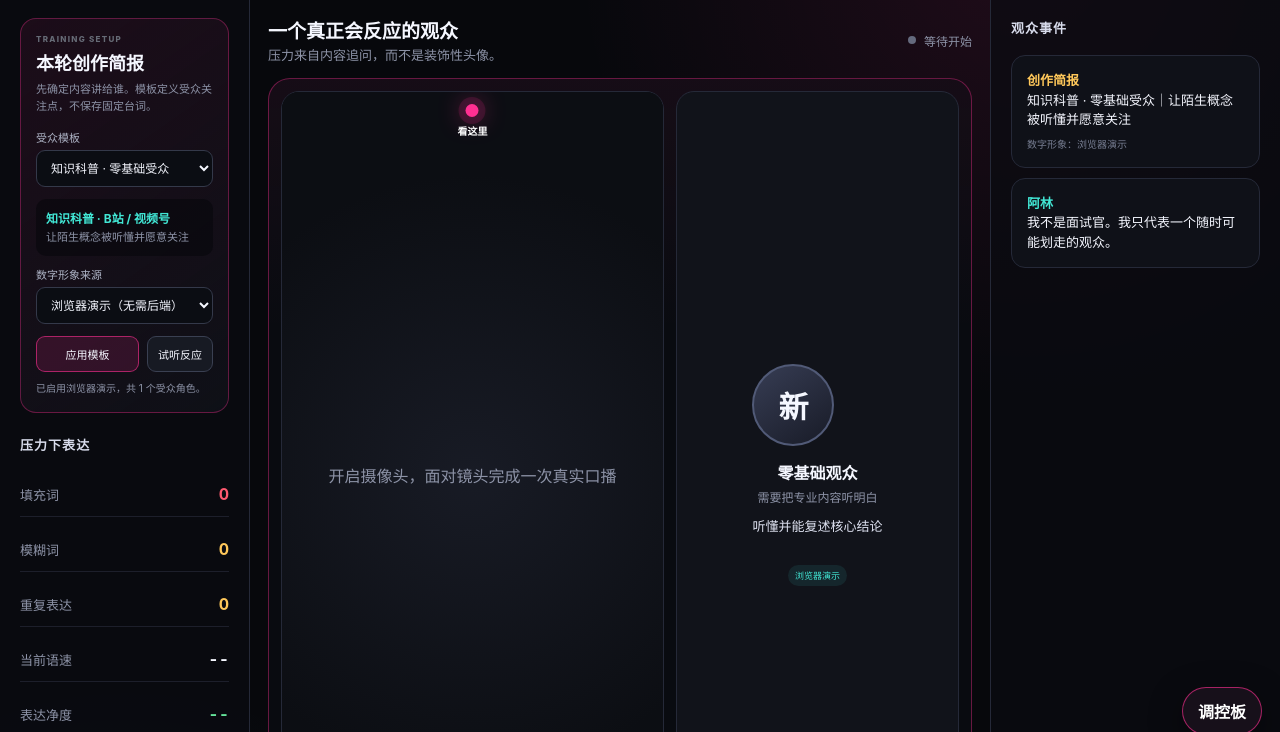
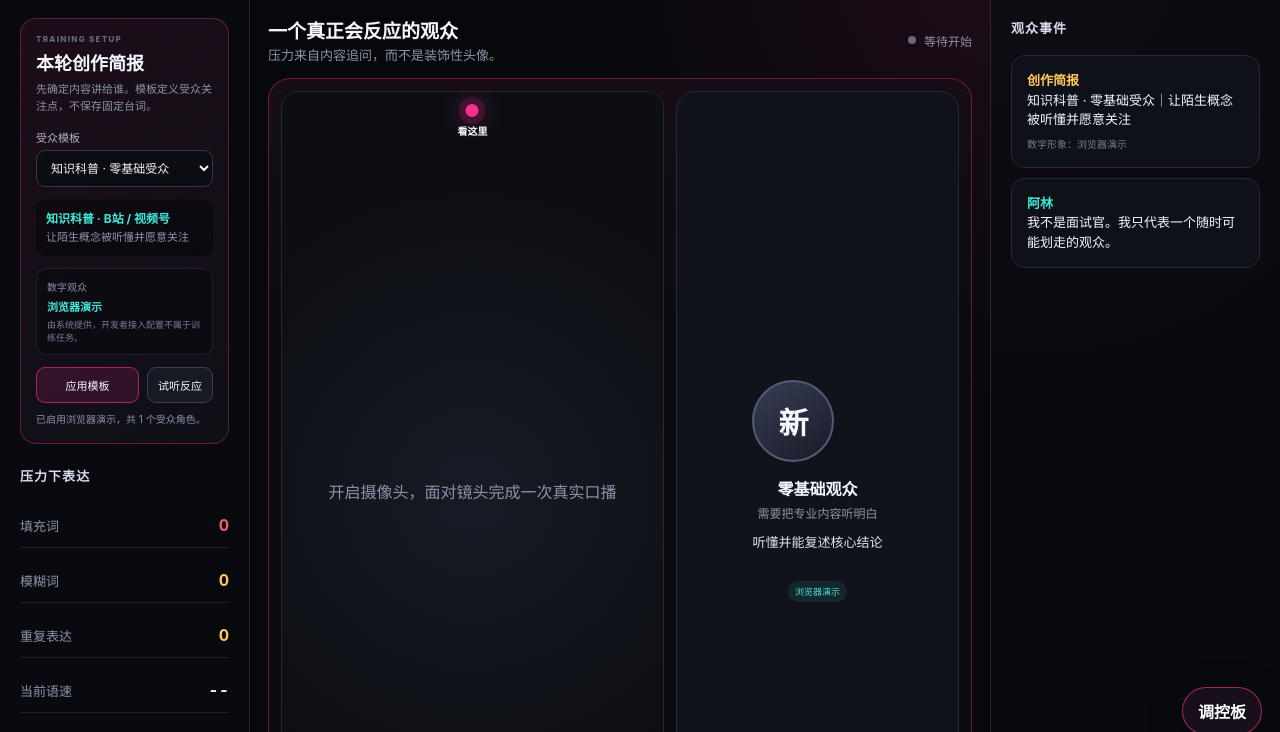
Before and after one commit to chujiachen167-ui/expression-trainer-creator-pressure, a plain HTML site: page v2-ai-audience.html in a window 1280 px wide. Shown: the part 47-779 px from the top of the page. Drawn offline with Linux system fonts and the light colour scheme.

Commit message:
fix: hide avatar provider details from training UI

```diff
--- a/app.js
+++ b/app.js
@@ -58,11 +58,7 @@
       <p>先确定内容讲给谁。模板定义受众关注点，不保存固定台词。</p>
       <label class="brief-field"><span>受众模板</span><select data-audience-template>${window.CreatorAudienceEngine.templates.map(template => `<option value="${template.id}">${template.name}</option>`).join('')}</select></label>
       <div class="brief-summary" data-audience-summary></div>
-      <label class="brief-field"><span>数字形象来源</span><select data-avatar-provider><option value="mock">浏览器演示（无需后端）</option><option value="live">LiveTalking · WebRTC</option></select></label>
-      <div class="provider-fields" data-provider-fields>
-        <label class="brief-field"><span>LiveTalking 地址</span><input data-avatar-server spellcheck="false"></label>
-        <label class="brief-field"><span>Avatar IDs（多个用逗号分隔）</span><input data-avatar-id spellcheck="false" placeholder="avatar_a, avatar_b, avatar_c"></label>
-      </div>
+      <div class="brief-provider-note"><span>数字观众</span><strong data-provider-label>${providerConfig.provider === 'live' ? '系统数字人' : '浏览器演示'}</strong><small>由系统提供，开发者接入配置不属于训练任务。</small></div>
       <div class="audience-config-actions"><button type="button" data-audience-apply>应用模板</button><button type="button" data-audience-preview>试听反应</button></div>
       <div class="provider-status" data-provider-status>等待应用配置</div>`;
     if (useSheet) {
@@ -82,18 +78,13 @@
       leftPanel.insertBefore(section, leftPanel.firstChild.nextSibling);
     }
     const templateSelect = section.querySelector('[data-audience-template]');
-    const providerSelect = section.querySelector('[data-avatar-provider]');
     templateSelect.value = window.CreatorAudienceEngine.getTemplate(savedTemplate).id;
-    providerSelect.value = providerConfig.provider;
-    section.querySelector('[data-avatar-server]').value = providerConfig.serverUrl;
-    section.querySelector('[data-avatar-id]').value = providerConfig.avatarId;
     audienceSetup = section;
 
     const updateSummary = () => {
       const template = window.CreatorAudienceEngine.getTemplate(templateSelect.value);
       const summary = section.querySelector('[data-audience-summary]');
       summary.innerHTML = `<strong>${template.domain} · ${template.platform}</strong><span>${template.goal}</span>`;
-      section.querySelector('[data-provider-fields]').classList.toggle('visible', providerSelect.value === 'live');
       if (compactBrief) {
         compactBrief.querySelector('.compact-brief-tag').textContent = template.domain;
         compactBrief.querySelector('[data-compact-title]').textContent = template.name.split('·').pop().trim();
@@ -102,7 +93,6 @@
       }
     };
     templateSelect.addEventListener('change', updateSummary);
-    providerSelect.addEventListener('change', updateSummary);
     section.querySelector('[data-audience-apply]').addEventListener('click', async () => {
       await applyAudienceConfiguration(true);
       section._closeSheet?.();
@@ -137,11 +127,9 @@
     document.querySelectorAll('.scenario-btn').forEach(button => button.classList.remove('active'));
     renderAudienceProfiles();
 
-    const config = {
-      provider: audienceSetup.querySelector('[data-avatar-provider]').value,
-      serverUrl: audienceSetup.querySelector('[data-avatar-server]').value.trim() || window.CreatorAvatarProvider.defaults.serverUrl,
-      avatarId: audienceSetup.querySelector('[data-avatar-id]').value.trim()
-    };
+    const config = window.CreatorAvatarProvider.loadConfig();
+    const providerLabel = audienceSetup.querySelector('[data-provider-label]');
+    if (providerLabel) providerLabel.textContent = config.provider === 'live' ? '系统数字人' : '浏览器演示';
     window.CreatorAvatarProvider.saveConfig(config);
     const status = audienceSetup.querySelector('[data-provider-status]');
     if (!connectProvider) return;
@@ -410,6 +398,10 @@
     }
   });
 
+  document.addEventListener('creator:avatar-config-change', () => {
+    if (audienceSetup) applyAudienceConfiguration(true);
+  });
+
   cameraButton?.addEventListener('click', toggleCamera);
   startButton?.addEventListener('click', () => sessionRunning ? stopSession() : startSession());
   reportPanel?.querySelectorAll('[data-report-close]').forEach(button => button.addEventListener('click', () => {
--- a/avatar-provider.js
+++ b/avatar-provider.js
@@ -133,4 +133,5 @@
   function create(config = loadConfig()) { return config.provider === 'live' ? new LiveTalkingProvider(config) : new BrowserDemoProvider(config); }
 
   window.CreatorAvatarProvider = { defaults, loadConfig, saveConfig, create };
+  if (typeof window.dispatchEvent === 'function') window.dispatchEvent(new CustomEvent('creator:avatar-provider-ready'));
 })();
--- a/control-panel.js
+++ b/control-panel.js
@@ -1,4 +1,5 @@
 (() => {
+  if (document.body.dataset.environment === 'production') return;
   const storageKey = 'expression-trainer.creator-qa.v1';
   const defaults = {
     flags: { v1: true, v2: true, v3: true, camera: true, audience: true, pressure: true, transcript: true, metrics: true, feedback: true },
@@ -89,6 +90,7 @@
           ${numberField('全局字号', 'theme.fontSize', 12, 24)}</section>
         <section><h2>主布局尺寸</h2>${numberField('画布最大宽度', 'layout.canvasWidth', 960, 1920, 10)}${numberField('左栏宽度', 'layout.leftWidth', 160, 420, 5)}${numberField('右栏宽度', 'layout.rightWidth', 180, 460, 5)}${numberField('训练窗口高度', 'layout.roomHeight', 320, 900, 10)}</section>
         <section><h2>元素坐标与尺寸</h2><label class="qa-select"><span>选择元素</span><select id="qaElement">${Object.entries(elementLabel).map(([key, label]) => `<option value="${key}">${label}</option>`).join('')}</select></label><div id="qaElementFields"></div></section>
+        <section class="qa-avatar-section"><h2>数字人 Provider（开发者）</h2><p class="qa-hint">普通用户不会看到这些字段。这里只配置本地或服务器上的数字人服务。</p><label class="qa-select"><span>来源</span><select id="qaAvatarProvider"><option value="mock">浏览器演示</option><option value="live">LiveTalking · WebRTC</option></select></label><label class="qa-provider-field"><span>服务地址</span><input id="qaAvatarServer" spellcheck="false"></label><label class="qa-provider-field"><span>Avatar IDs</span><input id="qaAvatarId" spellcheck="false" placeholder="avatar_a, avatar_b, avatar_c"></label><button type="button" class="qa-provider-save" data-qa-provider-save>保存数字人配置</button><p class="qa-provider-status" data-qa-provider-status>等待数字人模块加载…</p></section>
         <section><h2>配置操作</h2><div class="qa-actions"><button type="button" data-qa-copy>复制 JSON</button><button type="button" data-qa-reset>恢复默认</button></div><textarea class="qa-json" readonly aria-label="当前调控配置"></textarea></section>
       </div>`;
     document.body.append(trigger, panel);
@@ -100,6 +102,26 @@
     };
     const refreshJson = () => { panel.querySelector('.qa-json').value = JSON.stringify(state, null, 2); };
     const sync = () => { apply(); save(); refreshInputs(panel); refreshJson(); };
+    const refreshAvatarProvider = () => {
+      const provider = window.CreatorAvatarProvider;
+      const status = panel.querySelector('[data-qa-provider-status]');
+      if (!provider) { if (status) status.textContent = '数字人模块尚未加载'; return; }
+      const config = provider.loadConfig();
+      panel.querySelector('#qaAvatarProvider').value = config.provider;
+      panel.querySelector('#qaAvatarServer').value = config.serverUrl;
+      panel.querySelector('#qaAvatarId').value = config.avatarId;
+      if (status) status.textContent = config.provider === 'live' ? '已配置 LiveTalking，应用模板时连接。' : '当前使用浏览器演示，无需后端。';
+    };
+    const saveAvatarProvider = () => {
+      const provider = window.CreatorAvatarProvider;
+      const status = panel.querySelector('[data-qa-provider-status]');
+      if (!provider) { if (status) status.textContent = '数字人模块尚未加载'; return; }
+      provider.saveConfig({ provider: panel.querySelector('#qaAvatarProvider').value, serverUrl: panel.querySelector('#qaAvatarServer').value.trim() || provider.defaults.serverUrl, avatarId: panel.querySelector('#qaAvatarId').value.trim() });
+      if (status) status.textContent = '已保存。下一次应用模板时会重新连接数字人。';
+      document.dispatchEvent(new CustomEvent('creator:avatar-config-change'));
+    };
+    window.addEventListener('creator:avatar-provider-ready', refreshAvatarProvider);
+    panel.querySelector('[data-qa-provider-save]').addEventListener('click', saveAvatarProvider);
     trigger.addEventListener('click', () => { panel.hidden = !panel.hidden; trigger.setAttribute('aria-expanded', String(!panel.hidden)); });
     panel.querySelector('.qa-close').addEventListener('click', () => trigger.click());
     panel.addEventListener('input', event => {
@@ -116,7 +138,7 @@
       panel.querySelector('[data-qa-copy]').textContent = '已复制'; setTimeout(() => panel.querySelector('[data-qa-copy]').textContent = '复制 JSON', 1300);
     });
     panel.querySelector('[data-qa-reset]').addEventListener('click', () => { state = clone(defaults); sync(); renderElementFields(); });
-    renderElementFields(); refreshJson();
+    renderElementFields(); refreshJson(); refreshAvatarProvider();
   }
   window.CreatorQAControls = { featureEnabled, getState: () => clone(state), reset: () => { state = clone(defaults); apply(); save(); } };
   apply();
--- a/shared.css
+++ b/shared.css
@@ -21,7 +21,8 @@
   --qa-room-height: 520px;
 }
 
-* { box-sizing: border-box; }
+* { box-sizing: border-box; user-select: none; -webkit-user-select: none; }
+input, textarea, select, option, [contenteditable="true"], [contenteditable=""] { user-select: text; -webkit-user-select: text; }
 
 body {
   margin: 0;
@@ -192,6 +193,10 @@ a { color: inherit; text-decoration: none; }
 .brief-summary { margin-top: 12px; padding: 10px; border-radius: 10px; background: rgba(7, 8, 12, 0.62); }
 .brief-summary strong { display: block; color: var(--cyan); font-size: 12px; }
 .brief-summary span { display: block; margin-top: 4px; color: var(--muted); font-size: 11px; line-height: 1.45; }
+.brief-provider-note { display: grid; gap: 4px; margin-top: 12px; padding: 10px; border: 1px solid rgba(255, 255, 255, 0.08); border-radius: 10px; background: rgba(7, 8, 12, 0.46); }
+.brief-provider-note span { color: var(--muted); font-size: 10px; }
+.brief-provider-note strong { color: var(--cyan); font-size: 11px; }
+.brief-provider-note small { color: #777e92; font-size: 9px; line-height: 1.45; }
 .provider-fields { display: none; }.provider-fields.visible { display: block; }
 .audience-config-actions { display: grid; grid-template-columns: 1fr auto; gap: 8px; margin-top: 12px; }
 .audience-config-actions button { padding: 9px 10px; border: 1px solid #3a4052; border-radius: 9px; background: #171a23; color: var(--text); cursor: pointer; font-size: 11px; }
@@ -365,6 +370,7 @@ a { color: inherit; text-decoration: none; }
 .qa-panel section { padding: 16px 0; border-bottom: 1px solid #292c38; }.qa-panel section:last-child { border-bottom: 0; }.qa-panel h2 { margin: 0 0 8px; font-size: 13px; }.qa-hint { margin: 0 0 12px; color: #8d93a7; font-size: 11px; line-height: 1.5; }
 .qa-switches { display: grid; grid-template-columns: 1fr 1fr; gap: 7px 12px; }.qa-switch { display: flex; align-items: center; justify-content: space-between; gap: 8px; color: #cdd1df; font-size: 12px; cursor: pointer; }.qa-switch input { position: absolute; opacity: 0; }.qa-switch i { width: 30px; height: 17px; border-radius: 20px; background: #343846; position: relative; transition: 160ms; }.qa-switch i::after { content: ''; position: absolute; top: 3px; left: 3px; width: 11px; height: 11px; border-radius: 50%; background: #fff; transition: 160ms; }.qa-switch input:checked + i { background: var(--pink); }.qa-switch input:checked + i::after { transform: translateX(13px); }
 .qa-colors { display: grid; grid-template-columns: 1fr 1fr; gap: 8px; }.qa-color, .qa-select { display: flex; align-items: center; justify-content: space-between; gap: 8px; min-height: 30px; color: #cdd1df; font-size: 12px; }.qa-color input { width: 38px; height: 24px; padding: 1px; border: 1px solid #3c4050; border-radius: 5px; background: transparent; }.qa-select select { min-width: 170px; padding: 6px; border: 1px solid #3c4050; border-radius: 6px; background: #191c25; color: #eef0f8; font-size: 12px; }
+.qa-provider-field { display: grid; gap: 6px; margin-top: 10px; color: #cdd1df; font-size: 12px; }.qa-provider-field input { width: 100%; padding: 7px 8px; border: 1px solid #3c4050; border-radius: 6px; background: #0a0b0f; color: #eef0f8; font: 11px ui-monospace, Consolas, monospace; }.qa-provider-save { width: 100%; margin-top: 12px; padding: 8px; border: 1px solid rgba(255, 47, 146, 0.5); border-radius: 7px; background: var(--pink-soft); color: #fff; cursor: pointer; font-size: 12px; }.qa-provider-status { min-height: 16px; margin: 8px 0 0; color: #8d93a7; font-size: 11px; line-height: 1.45; }
 .qa-field { display: grid; grid-template-columns: 105px 1fr 42px; gap: 8px; align-items: center; margin-top: 9px; color: #cdd1df; font-size: 12px; }.qa-field input { accent-color: var(--pink); }.qa-field output { color: var(--cyan); text-align: right; font-variant-numeric: tabular-nums; }.qa-actions { display: flex; gap: 8px; }.qa-actions button { flex: 1; padding: 8px; border: 1px solid #3c4050; border-radius: 7px; background: #191c25; color: #eef0f8; cursor: pointer; font-size: 12px; }.qa-json { width: 100%; min-height: 110px; margin-top: 10px; resize: vertical; border: 1px solid #303442; border-radius: 8px; background: #0a0b0f; color: #aeb5cc; padding: 9px; font: 10px/1.45 ui-monospace, Consolas, monospace; }
 
 @keyframes spin { to { transform: rotate(360deg); } }
```
Also changed, not shown: UI_REFERENCE.md (+1 -0 lines), README.md.
